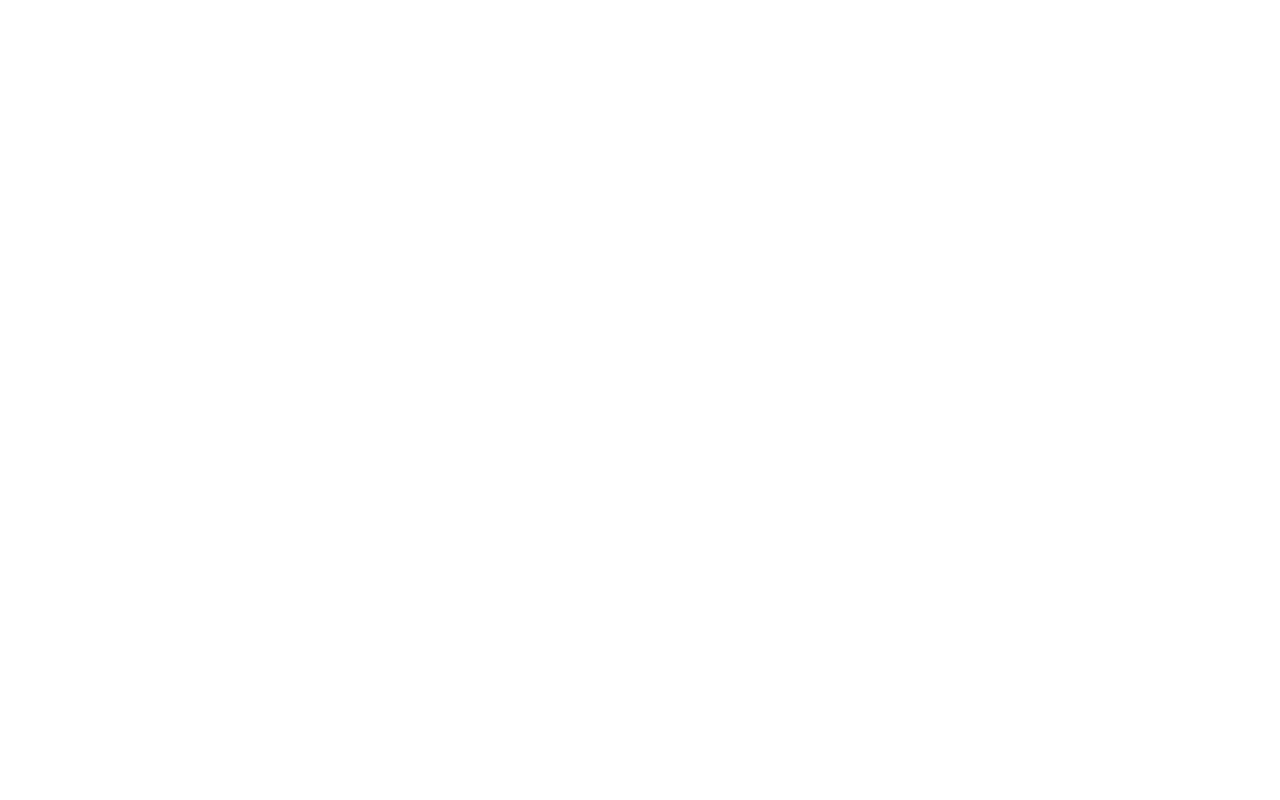
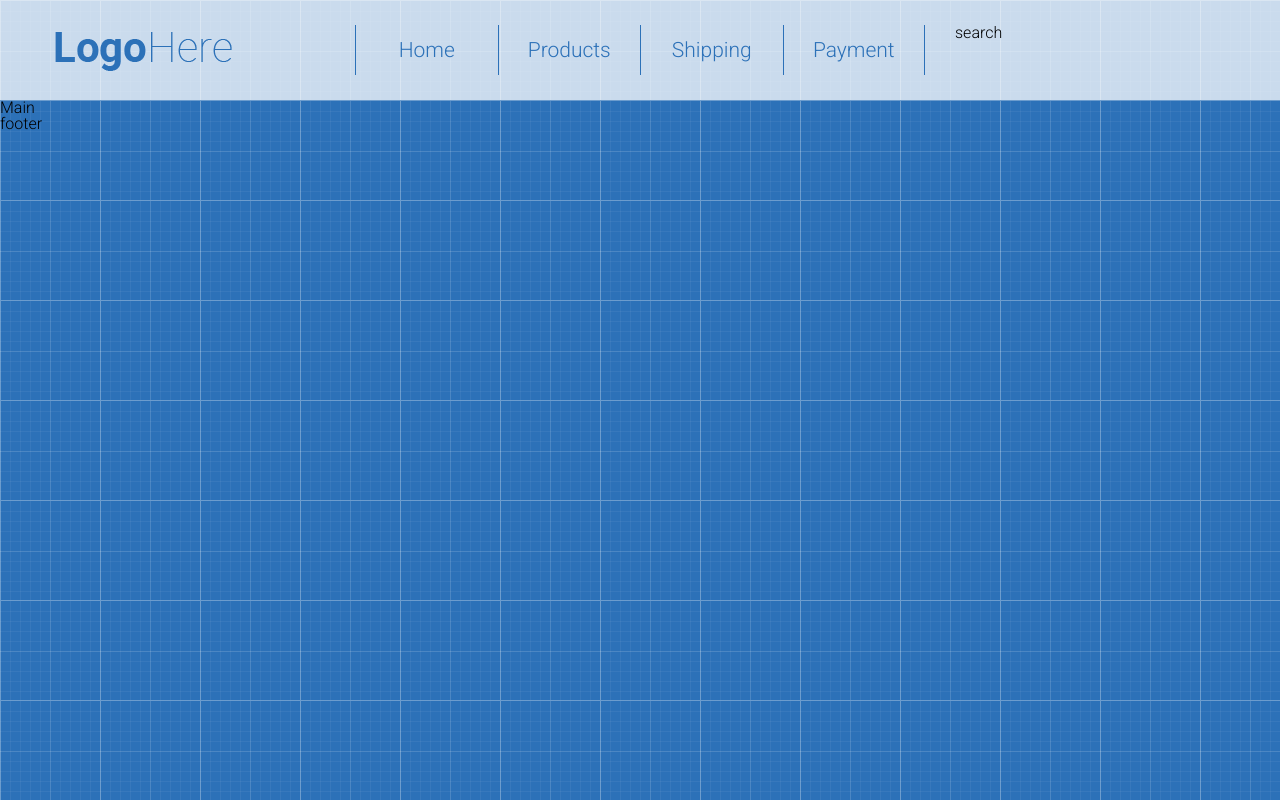
Before and after one commit to Zanydka/shop-project, a plain HTML site: page index.html in a window 1280 px wide. Drawn offline with Linux system fonts and the light colour scheme.

Commit message:
imeges/ reset.css

```diff
--- a/index.html
+++ b/index.html
@@ -5,9 +5,39 @@
     <meta http-equiv="X-UA-Compatible" content="IE=edge">
     <meta name="viewport" content="width=`, initial-scale=1.0">
     <title>Shop-project</title>
+    <link rel="preconnect" href="https://fonts.googleapis.com">
+    <link rel="preconnect" href="https://fonts.gstatic.com" crossorigin>
+    <link href="https://fonts.googleapis.com/css2?family=Roboto:wght@300;700&display=swap" rel="stylesheet">
+    <link rel="stylesheet" href="reset.css">
     <link rel="stylesheet" href="style.css">
 </head>
 <body>
+    <header class="header">
+        <div class="container">
+            <div class="row">
+                <div class="col-3">
+                    <div class="logo">
+                        <a href="">
+                            <img src="images/logo.png" alt="">
+                        </a>
+                    </div>
+                </div>
+                <div class="col-6">
+                    <nav>
+                        <ul class="menu">
+                            <li><a href="">Home</a></li>
+                            <li><a href="">Products</a></li>
+                            <li><a href="">Shipping</a></li>
+                            <li><a href="">Payment</a></li>
+                        </ul>
+                    </nav>
 
+                </div>
+                <div class="col-3">search</div>
+            </div>
+        </div>
+    </header>
+    <main class="main">Main</main>
+    <footer class="footer">footer</footer>
 </body>
-</html>
+   </html>
--- /dev/null
+++ b/reset.css
@@ -0,0 +1,48 @@
+/* http://meyerweb.com/eric/tools/css/reset/
+   v2.0 | 20110126
+   License: none (public domain)
+*/
+
+html, body, div, span, applet, object, iframe,
+h1, h2, h3, h4, h5, h6, p, blockquote, pre,
+a, abbr, acronym, address, big, cite, code,
+del, dfn, em, img, ins, kbd, q, s, samp,
+small, strike, strong, sub, sup, tt, var,
+b, u, i, center,
+dl, dt, dd, ol, ul, li,
+fieldset, form, label, legend,
+table, caption, tbody, tfoot, thead, tr, th, td,
+article, aside, canvas, details, embed,
+figure, figcaption, footer, header, hgroup,
+menu, nav, output, ruby, section, summary,
+time, mark, audio, video {
+	margin: 0;
+	padding: 0;
+	border: 0;
+	font-size: 100%;
+	font: inherit;
+	vertical-align: baseline;
+}
+/* HTML5 display-role reset for older browsers */
+article, aside, details, figcaption, figure,
+footer, header, hgroup, menu, nav, section {
+	display: block;
+}
+body {
+	line-height: 1;
+}
+ol, ul {
+	list-style: none;
+}
+blockquote, q {
+	quotes: none;
+}
+blockquote:before, blockquote:after,
+q:before, q:after {
+	content: '';
+	content: none;
+}
+table {
+	border-collapse: collapse;
+	border-spacing: 0;
+}
--- a/style.css
+++ b/style.css
@@ -0,0 +1,62 @@
+*{
+    box-sizing: border-box;
+}
+body{
+    font-family: 'Roboto', sans-serif;
+    background-image: url("images/patt.png");
+}
+.container {
+    width: 1200px;
+    /* height: 0 auto; */
+    padding: 0 15px;
+    margin: 0 auto;
+}
+.row {
+    display: flex;
+    flex-wrap: wrap;
+    margin: 0 -15px;
+}
+.col-3 {
+    flex: 0 0 25%;
+    max-width: 25%;
+}
+.col-6 {
+    flex: 0 0 50%;
+    max-width: 50%;
+}
+[class*="col-"] {
+    padding-left: 15px;
+    padding-right: 15px;
+}
+.header{
+    height: 100px;
+    display: flex;
+    align-items: center;
+    background-color: rgba(255,255,255,0.75);
+}
+.logo{
+    margin-top: 7px;
+}
+.menu {
+    display: flex;
+}
+.menu li {
+    width: 25%;
+    border-left: 1px solid #2c71b8;
+}
+.menu li:last-child {
+    border-right: 1px solid #2c71b8;
+}
+.menu a {
+    display: block;
+    height: 50px;
+    text-decoration: none;
+    text-align: center;
+    line-height: 50px;
+    color:#2c71b8;
+    font-size: 21px;
+}
+.menu a:hover {
+    background-color: #2c71b8;
+    color:white;
+}
```
Also changed, not shown: images/logo.png (added), images/patt.png (added).
